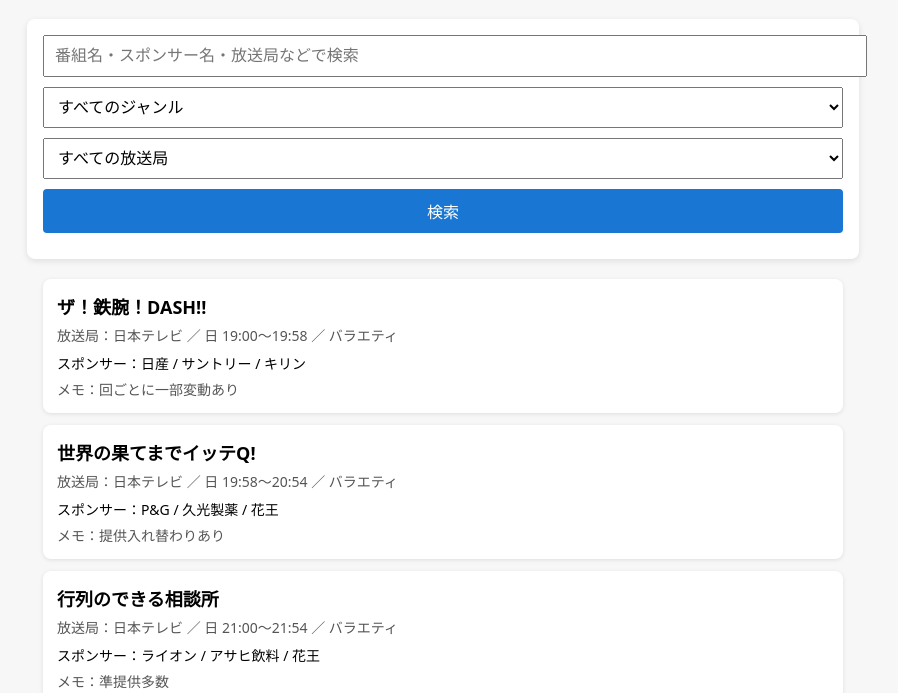
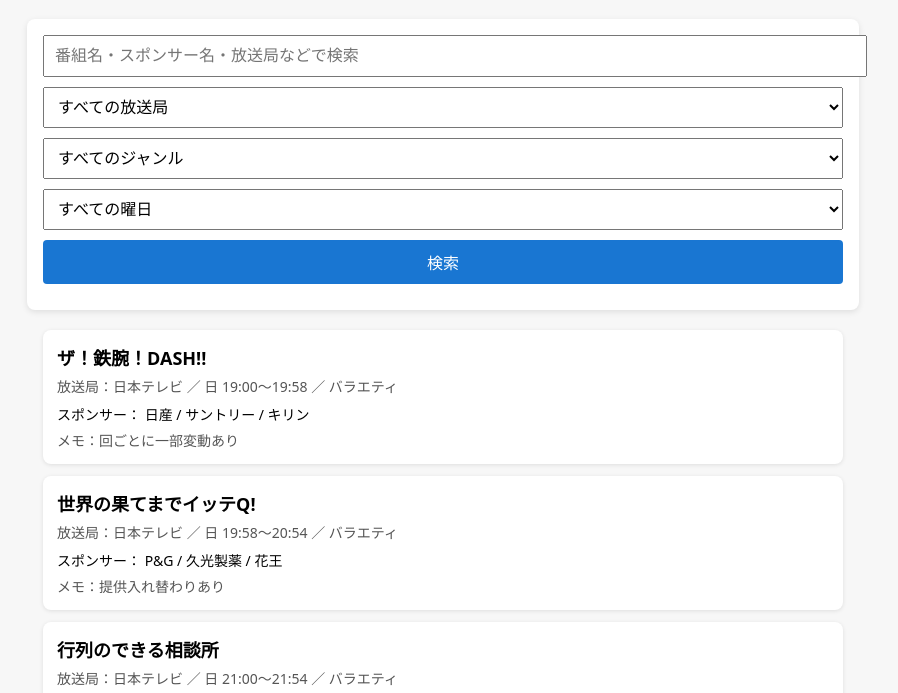
Before and after one commit to rays-projects/sponsor-search, a plain HTML site: page index.html in a window 1280 px wide. Both pictures are taken after a click on the button "検索". Shown: the part 86-779 px from the top of the page, without its empty margins (197-1095 px from the left). Drawn offline with Linux system fonts and the light colour scheme.

Commit message:
Add day filter

```diff
--- a/index.html
+++ b/index.html
@@ -73,19 +73,6 @@
 <div class="search-box">
   <input type="text" id="keyword" placeholder="番組名・スポンサー名・放送局などで検索">
 
-  <!-- ジャンル -->
-  <select id="category">
-    <option value="">すべてのジャンル</option>
-    <option value="バラエティ">バラエティ</option>
-    <option value="ドラマ">ドラマ</option>
-    <option value="情報番組">情報番組</option>
-    <option value="ニュース">ニュース</option>
-    <option value="報道">報道</option>
-    <option value="アニメ">アニメ</option>
-    <option value="教育">教育</option>
-  </select>
-
-  <!-- ★ 放送局（今回追加） -->
   <select id="station">
     <option value="">すべての放送局</option>
     <option value="日本テレビ">日本テレビ</option>
@@ -96,6 +83,32 @@
     <option value="NHK教育（Eテレ）">NHK教育（Eテレ）</option>
   </select>
 
+  <select id="category">
+    <option value="">すべてのジャンル</option>
+    <option value="バラエティ">バラエティ</option>
+    <option value="ドラマ">ドラマ</option>
+    <option value="情報番組">情報番組</option>
+    <option value="ニュース">ニュース</option>
+    <option value="報道">報道</option>
+    <option value="教育">教育</option>
+    <option value="アニメ">アニメ</option>
+  </select>
+
+  <!-- ★ 曜日フィルタ -->
+  <select id="day">
+    <option value="">すべての曜日</option>
+    <option value="月">月</option>
+    <option value="火">火</option>
+    <option value="水">水</option>
+    <option value="木">木</option>
+    <option value="金">金</option>
+    <option value="土">土</option>
+    <option value="日">日</option>
+    <option value="月〜金">月〜金</option>
+    <option value="毎日">毎日</option>
+    <option value="不定">不定</option>
+  </select>
+
   <button onclick="search()">検索</button>
 </div>
 
@@ -104,14 +117,17 @@
 <script>
   async function loadSponsors() {
     const res = await fetch("./data/sponsors.json");
-    if (!res.ok) throw new Error("JSONの読み込みに失敗しました");
+    if (!res.ok) {
+      throw new Error("JSONの読み込みに失敗しました");
+    }
     return await res.json();
   }
 
   async function search() {
     const kw = document.getElementById("keyword").value.trim();
+    const selectedStation = document.getElementById("station").value;
     const selectedCategory = document.getElementById("category").value;
-    const selectedStation = document.getElementById("station").value;
+    const selectedDay = document.getElementById("day").value;
     const resultEl = document.getElementById("result");
 
     resultEl.innerHTML = "<li>検索中...</li>";
@@ -125,18 +141,19 @@
           r.program?.includes(kw) ||
           r.station?.includes(kw) ||
           r.genre?.includes(kw) ||
-          Object.keys(r)
-            .filter(k => k.startsWith("sponsor"))
-            .some(k => r[k]?.includes(kw)) ||
+          [r.sponsor1, r.sponsor2, r.sponsor3].join(" ").includes(kw) ||
           r["備考"]?.includes(kw);
+
+        const stationMatch =
+          selectedStation === "" || r.station === selectedStation;
 
         const categoryMatch =
           selectedCategory === "" || r.genre === selectedCategory;
 
-        const stationMatch =
-          selectedStation === "" || r.station === selectedStation;
+        const dayMatch =
+          selectedDay === "" || r.day?.includes(selectedDay);
 
-        return keywordMatch && categoryMatch && stationMatch;
+        return keywordMatch && stationMatch && categoryMatch && dayMatch;
       });
 
       if (filtered.length === 0) {
@@ -144,25 +161,21 @@
         return;
       }
 
-      resultEl.innerHTML = filtered.map(r => {
-        const sponsors = Object.keys(r)
-          .filter(k => k.startsWith("sponsor"))
-          .map(k => r[k])
-          .filter(v => v && v !== "-" && !v.includes("なし"));
-
-        return `
+      resultEl.innerHTML = filtered.map(r => `
         <li>
           <div class="program">${r.program}</div>
           <div class="meta">
             放送局：${r.station} ／ ${r.day} ${r.time} ／ ${r.genre}
           </div>
           <div class="sponsors">
-              スポンサー：${sponsors.length ? sponsors.join(" / ") : "なし"}
+            スポンサー：
+            ${[r.sponsor1, r.sponsor2, r.sponsor3]
+              .filter(s => s && s !== "-")
+              .join(" / ") || "不明"}
           </div>
           ${r["備考"] ? `<div class="meta">メモ：${r["備考"]}</div>` : ""}
         </li>
-        `;
-      }).join("");
+      `).join("");
 
     } catch (err) {
       console.error(err);
```
Lines whose indentation alone changed are shown as unchanged.
